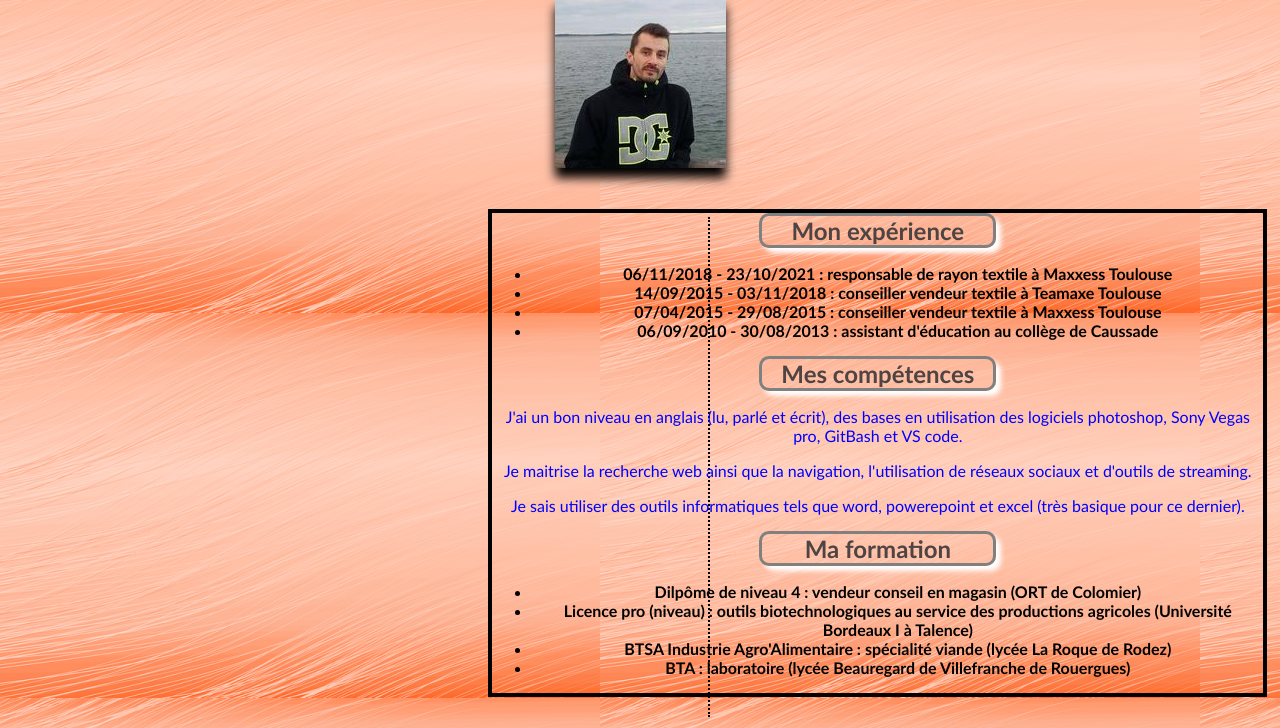
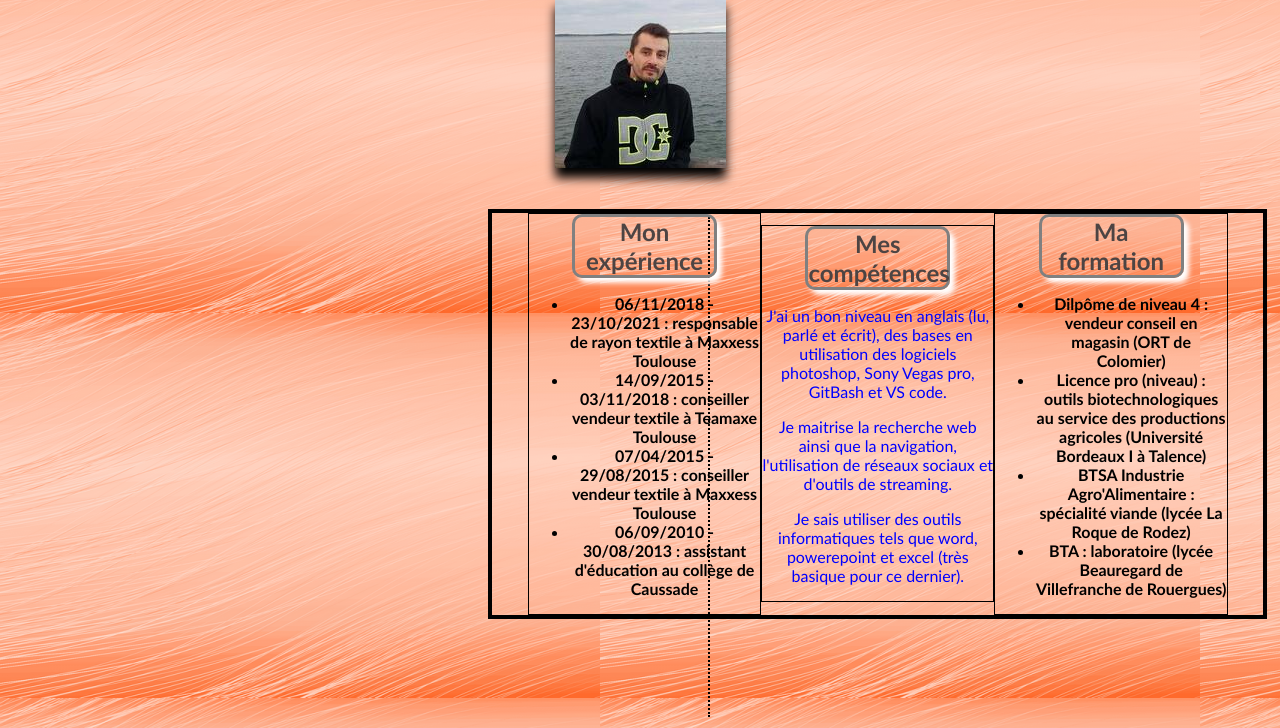
Before and after one commit to 7h0ma5Thomas/cv, a plain HTML site: page index.html in a window 1280 px wide. Shown: the part 72-800 px from the top of the page. Drawn offline with Linux system fonts and the light colour scheme.

Commit message:
ajustements

```diff
--- a/style.css
+++ b/style.css
@@ -35,7 +35,7 @@ h2
 	border: grey solid 3px;
 	border-radius: 10px 10px 10px 10px;
 	box-shadow: 5px 5px 5px white;
-	width: 30%;
+	width: 60%;
 	margin: auto;
 }
 
@@ -60,4 +60,17 @@ section
 	width: 61%;
 	margin-left: 38%;
 	margin-top: 3%;
+	display: flex;
+	flex-direction: row;
+	flex-wrap: wrap;
+	justify-content: center;
+	align-items: center;
+	padding: 0%;
 }
+
+article
+{
+	border: solid black 1px;
+	width: 30%;
+
+}
```
